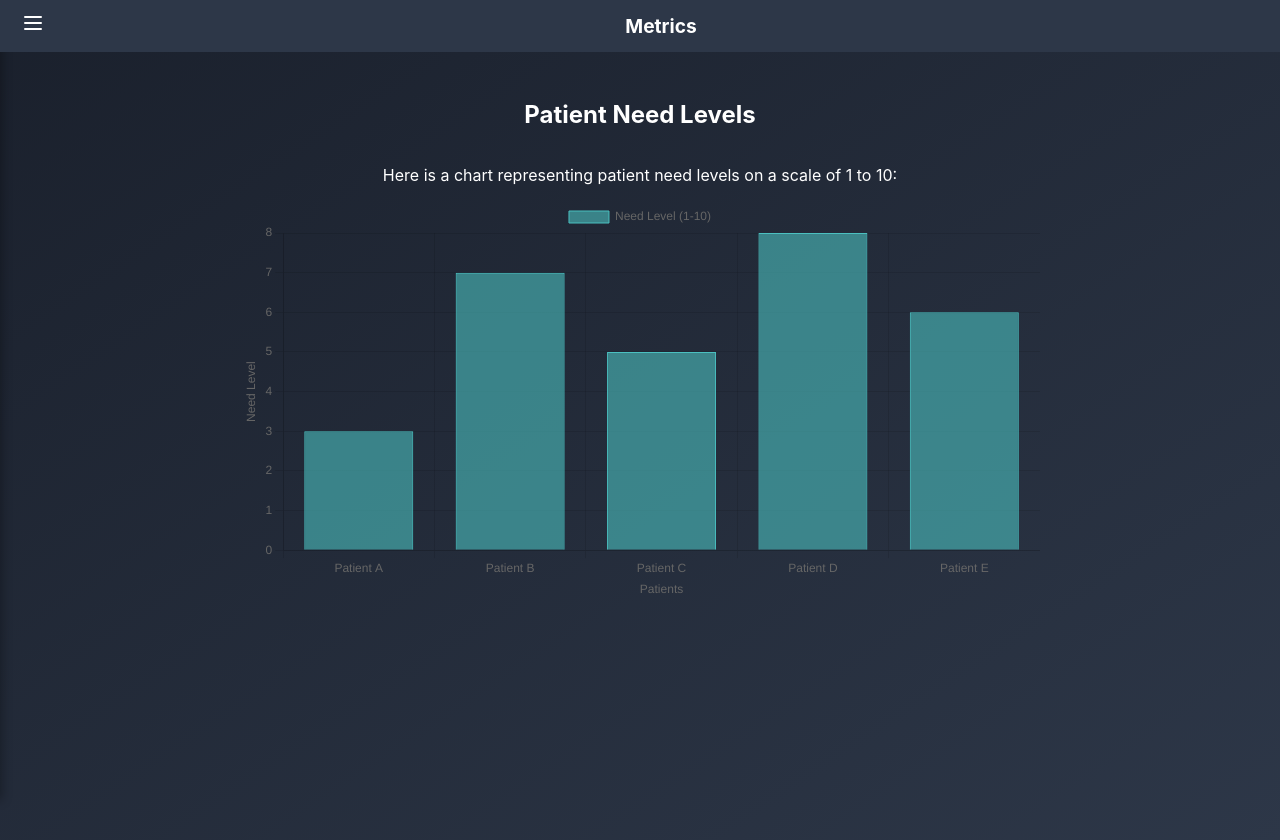
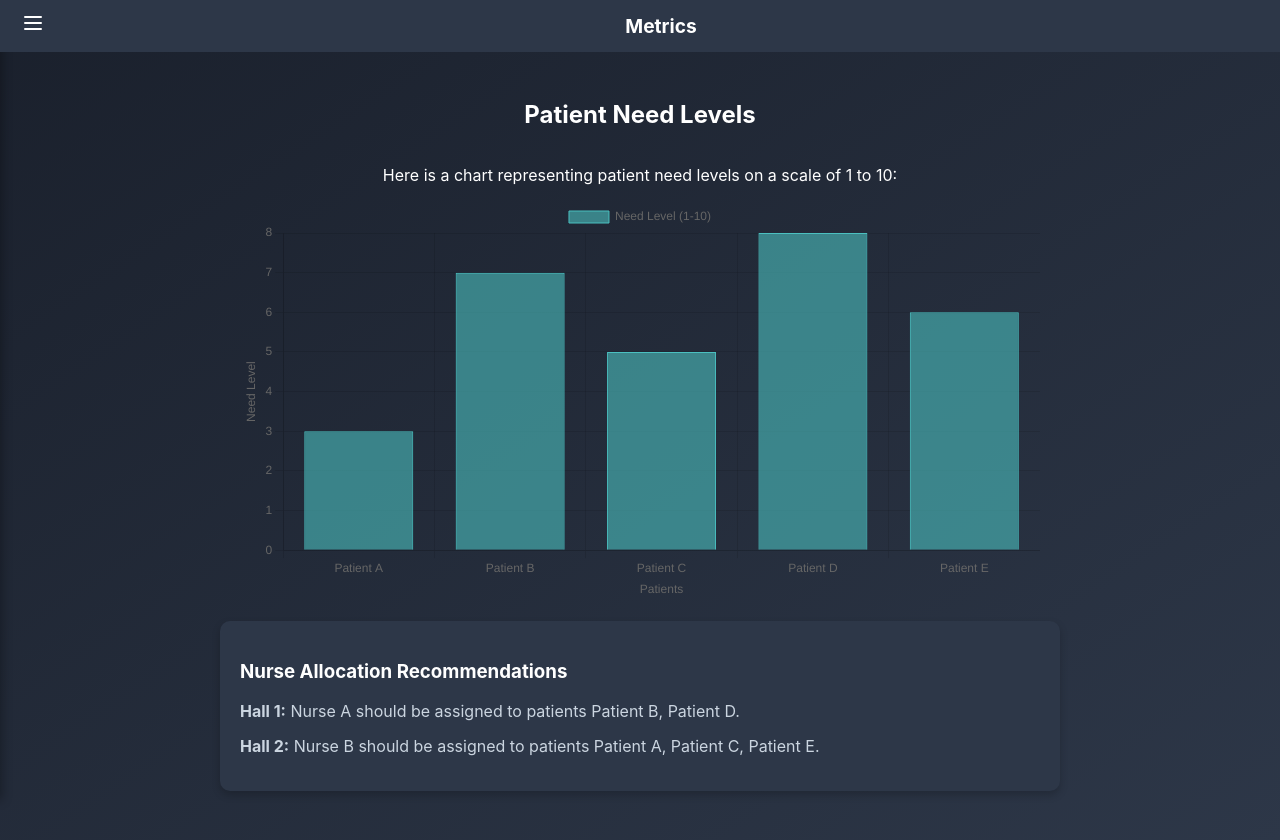
Before and after one commit to rtshah/hackrace14, a React (Create React App) app in the folder hackrace14/: page /metrics in a window 1280 px wide. Built offline with nearby package versions, Linux system fonts and the light colour scheme.

Commit message:
added recs to metrics

```diff
--- a/hackrace14/src/Metrics.tsx
+++ b/hackrace14/src/Metrics.tsx
@@ -52,6 +52,21 @@ const SidebarToggle = styled.button`
   cursor: pointer;
 `;
 
+const RecommendationBox = styled.div`
+  background-color: #2d3748;
+  border-radius: 10px;
+  padding: 20px;
+  margin-top: 20px;
+  width: 100%;
+  max-width: 800px;
+  box-shadow: 0 4px 8px rgba(0, 0, 0, 0.2);
+`;
+
+const RecommendationItem = styled.div`
+  margin-bottom: 15px;
+  color: #cbd5e0;
+`;
+
 function Metrics() {
   const [sidebarOpen, setSidebarOpen] = useState(false);
   const data = {
@@ -89,6 +104,19 @@ function Metrics() {
     },
   };
 
+  const recommendations = [
+    {
+      hall: 'Hall 1',
+      nurse: 'Nurse A',
+      patients: ['Patient B', 'Patient D'], // Higher need patients
+    },
+    {
+      hall: 'Hall 2',
+      nurse: 'Nurse B',
+      patients: ['Patient A', 'Patient C', 'Patient E'], // Lower to moderate need patients
+    },
+  ];
+
   return (
     <MetricsContainer>
       <Sidebar isOpen={sidebarOpen} onClose={() => setSidebarOpen(false)} />
@@ -105,6 +133,14 @@ function Metrics() {
         <h2>Patient Need Levels</h2>
         <p>Here is a chart representing patient need levels on a scale of 1 to 10:</p>
         <Bar data={data} options={options} />
+        <RecommendationBox>
+          <h3>Nurse Allocation Recommendations</h3>
+          {recommendations.map((rec, index) => (
+            <RecommendationItem key={index}>
+              <strong>{rec.hall}:</strong> {rec.nurse} should be assigned to patients {rec.patients.join(', ')}.
+            </RecommendationItem>
+          ))}
+        </RecommendationBox>
       </MainContent>
     </MetricsContainer>
   );
```
